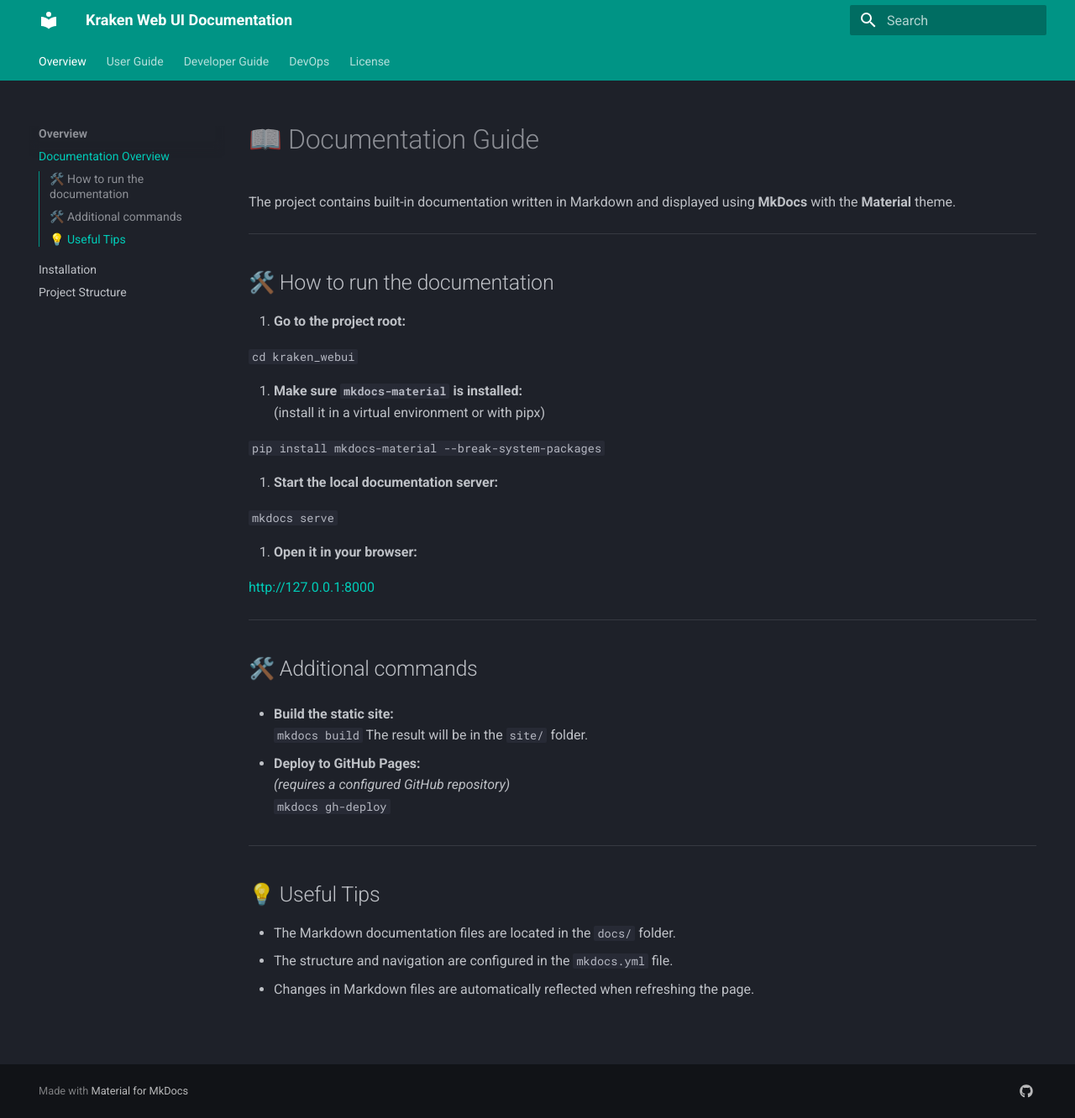
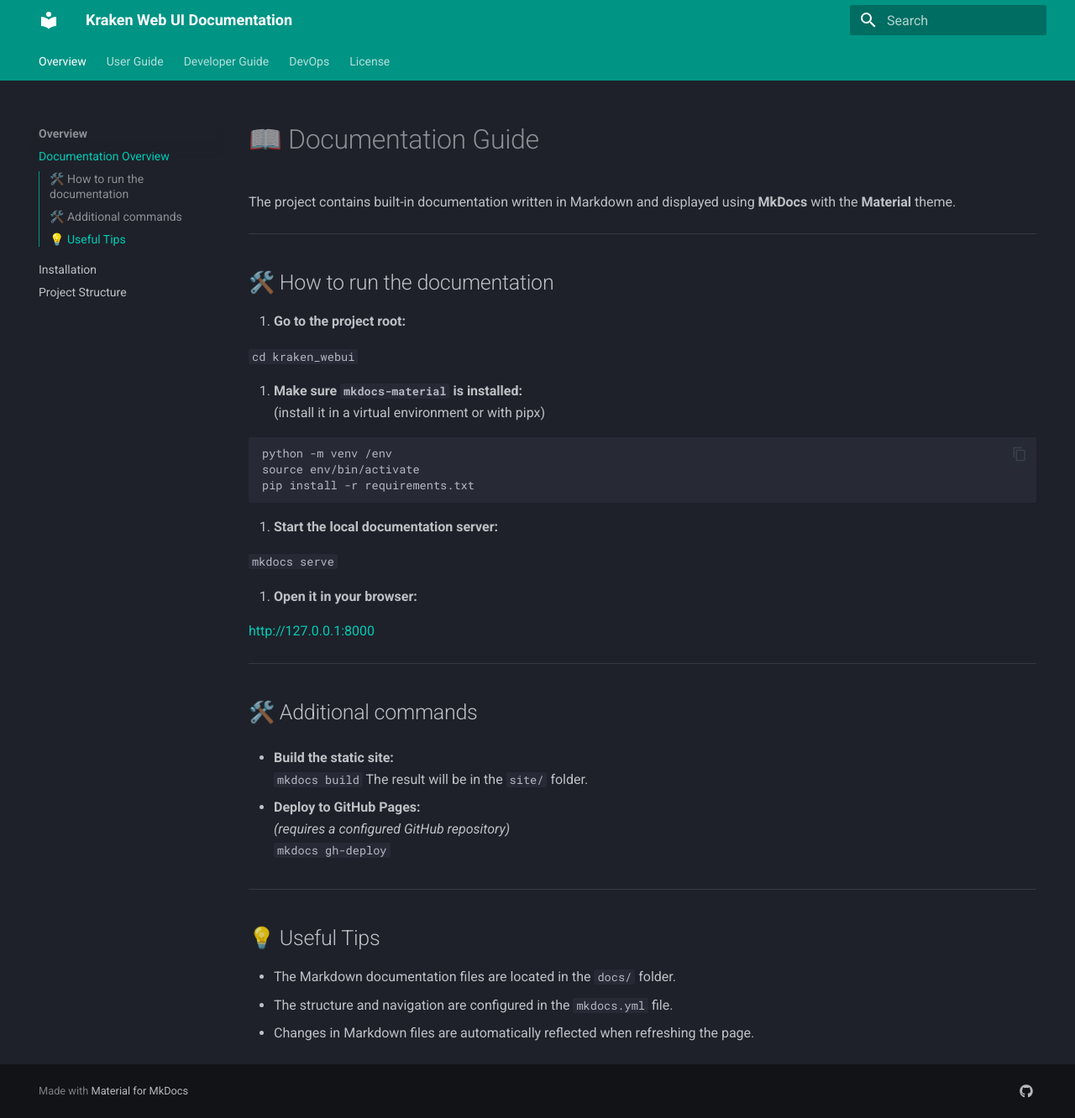
Before and after one commit to TU-Darmstadt-APQ/kraken_webui, an MkDocs documentation site: the page built from docs/index.md, in a window 1280 px wide and 1332 px high. Shown: the whole window at 84% size. Built offline with MkDocs 1.6.1 and Material for MkDocs 9.7.7, drawn with Linux system fonts in a browser that asks for light colours.

Commit message:
Update docs/index.md
installation method has changed

Co-authored-by: Patrick Baus <patrick.baus@physik.tu-darmstadt.de>

````diff
--- a/docs/index.md
+++ b/docs/index.md
@@ -13,7 +13,11 @@
 2. **Make sure `mkdocs-material` is installed:**
    (install it in a virtual environment or with pipx)
 
-   `pip install mkdocs-material --break-system-packages`
+```bash
+python -m venv /env
+source env/bin/activate
+pip install -r requirements.txt
+```
 
 3. **Start the local documentation server:**
 
````
